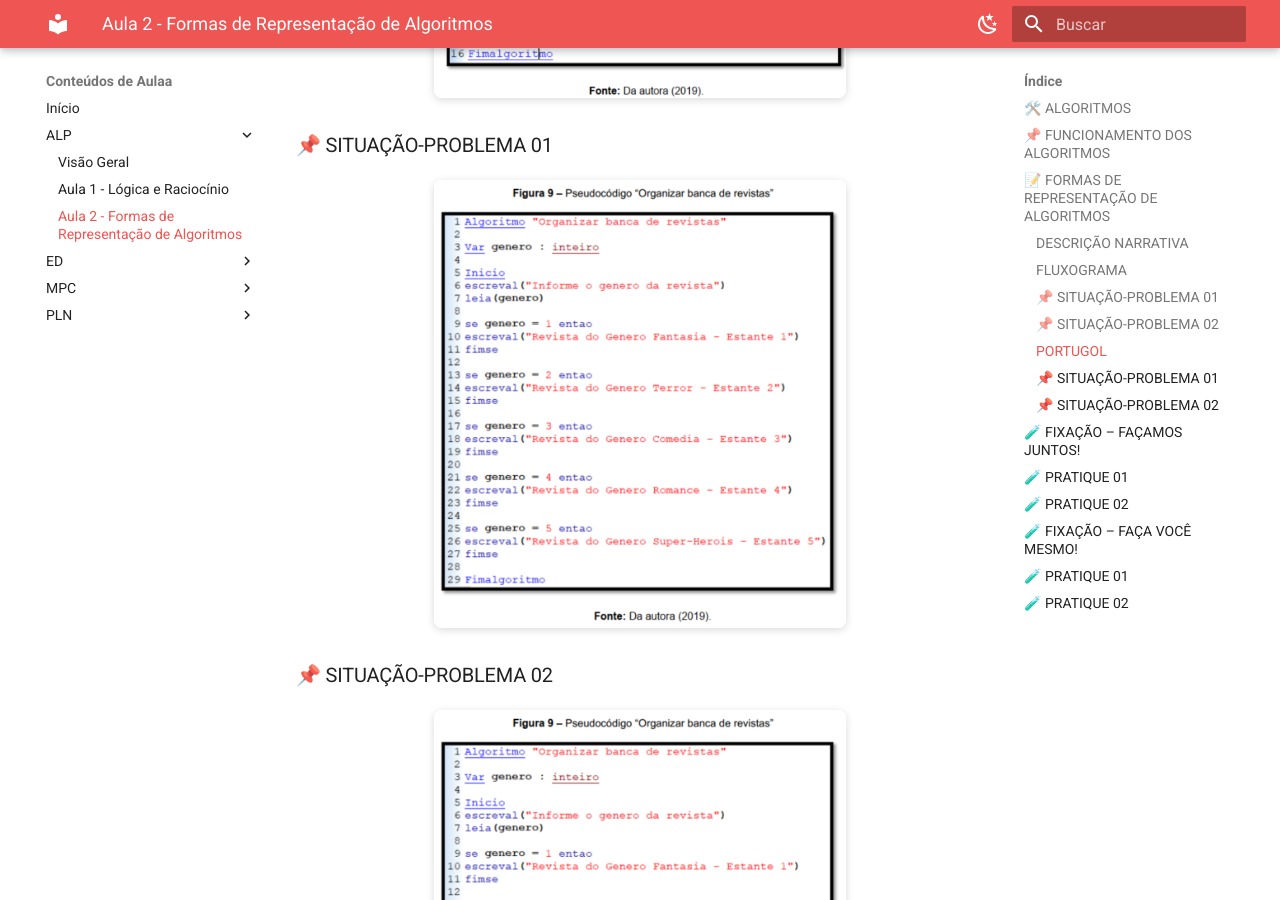
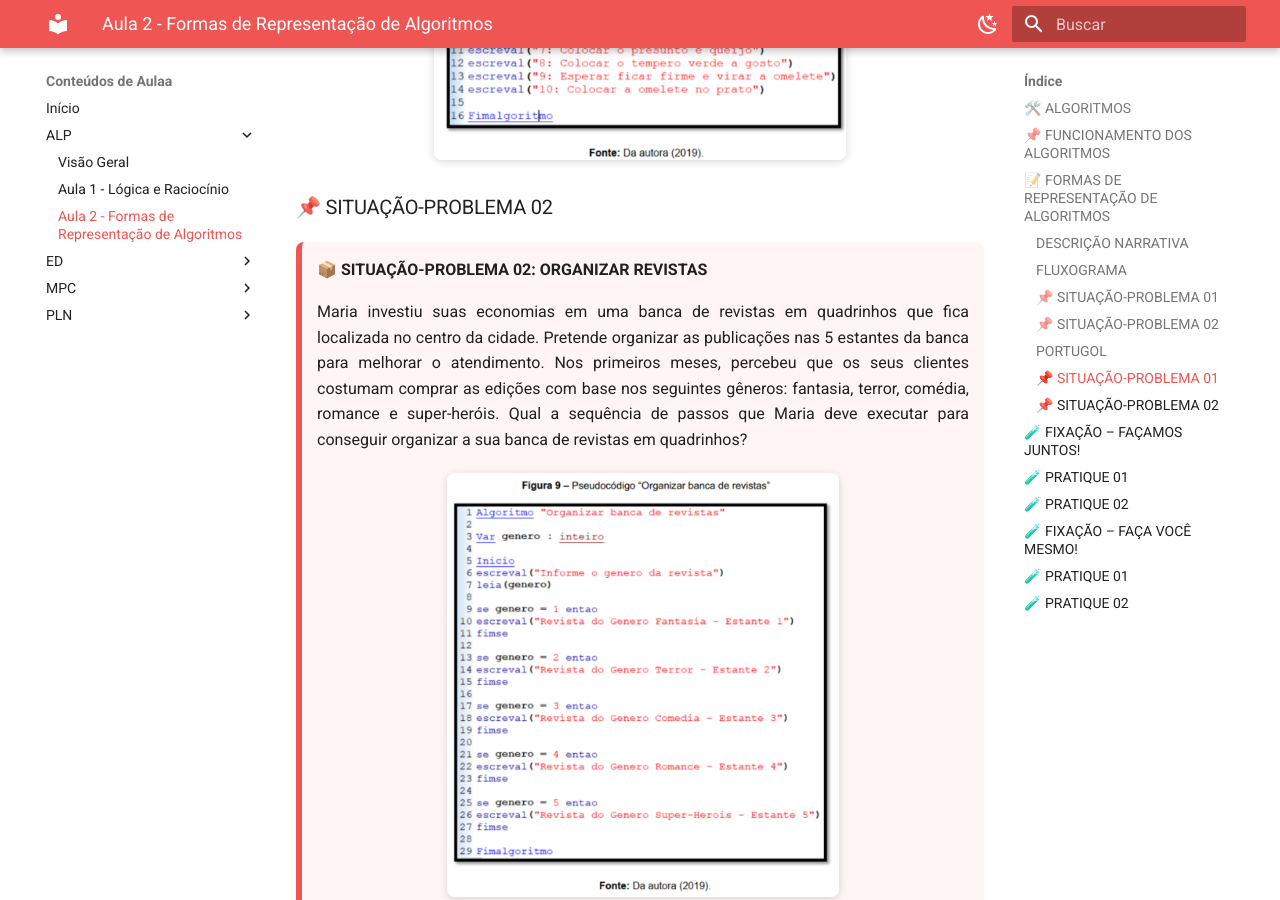
Before and after one commit to thissyalmeida/materialAula-2026-Fatec, an MkDocs documentation site: the page built from docs/ALP/aula2-formas-de-representacao-de-algoritmos.md, in a window 1280 px wide and 900 px high, scrolled down 6854 px. Built offline with MkDocs 1.6.1 and Material for MkDocs 9.7.7, drawn with Linux system fonts in a browser that asks for light colours.

Commit message:
feat: ajuste de texto

```diff
--- a/docs/ALP/aula2-formas-de-representacao-de-algoritmos.md
+++ b/docs/ALP/aula2-formas-de-representacao-de-algoritmos.md
@@ -203,21 +203,33 @@ border-radius:8px;
 
 <p align="justify">O Portugol possui uma linguagem bastante simplificada, entretanto, ele possui todos os elementos básicos e uma estrutura semelhante a de uma linguagem de programação de computadores. Na disciplina de Algoritmo e Lógica de Programação iremos utilizar uma ferramenta chamada VisualG para construir e testar os algoritmos criados em Portugol.</p>
 
+### 📌 SITUAÇÃO-PROBLEMA 01
+
 <p align="center">
   <img src="../assets/images/slide_33_d60693.png" width="60%">
 </p>
 
-### 📌 SITUAÇÃO-PROBLEMA 01
+### 📌 SITUAÇÃO-PROBLEMA 02
+
+<div style="
+background-color:#FFF5F5;
+border-left:6px solid #EF5552;
+padding:15px;
+margin:20px 0;
+border-radius:8px;
+">
+
+<strong>📦 SITUAÇÃO-PROBLEMA 02: ORGANIZAR REVISTAS</strong>
+
+<p align="justify"> Maria investiu suas economias em uma banca de revistas em quadrinhos que fica localizada no centro da cidade. Pretende organizar as publicações nas 5 estantes da banca para melhorar o atendimento. Nos primeiros meses, percebeu que os seus clientes costumam comprar as edições com base nos seguintes gêneros: fantasia, terror, comédia, romance e super-heróis. Qual a sequência de passos que Maria deve executar para conseguir organizar a sua banca de revistas em quadrinhos? </p>
 
 <p align="center">
   <img src="../assets/images/slide_34_50a2f7.png" width="60%">
 </p>
 
-### 📌 SITUAÇÃO-PROBLEMA 02
+</div>
 
-<p align="center">
-  <img src="../assets/images/slide_34_50a2f7.png" width="60%">
-</p>
+
 
 <p align="justify">O Portugol possui algumas desvantagens, como: precisamos aprender as regras dessa forma de representação. Além disso, não há uma padronização de sua estruturação na literatura, isso quer dizer que, você encontrará um mesmo termo descrito de formas diferentes.</p>
 
```
Also changed, not shown: site/ALP/aula2-formas-de-representacao-de-algoritmos.html, site/search/search_index.json.
